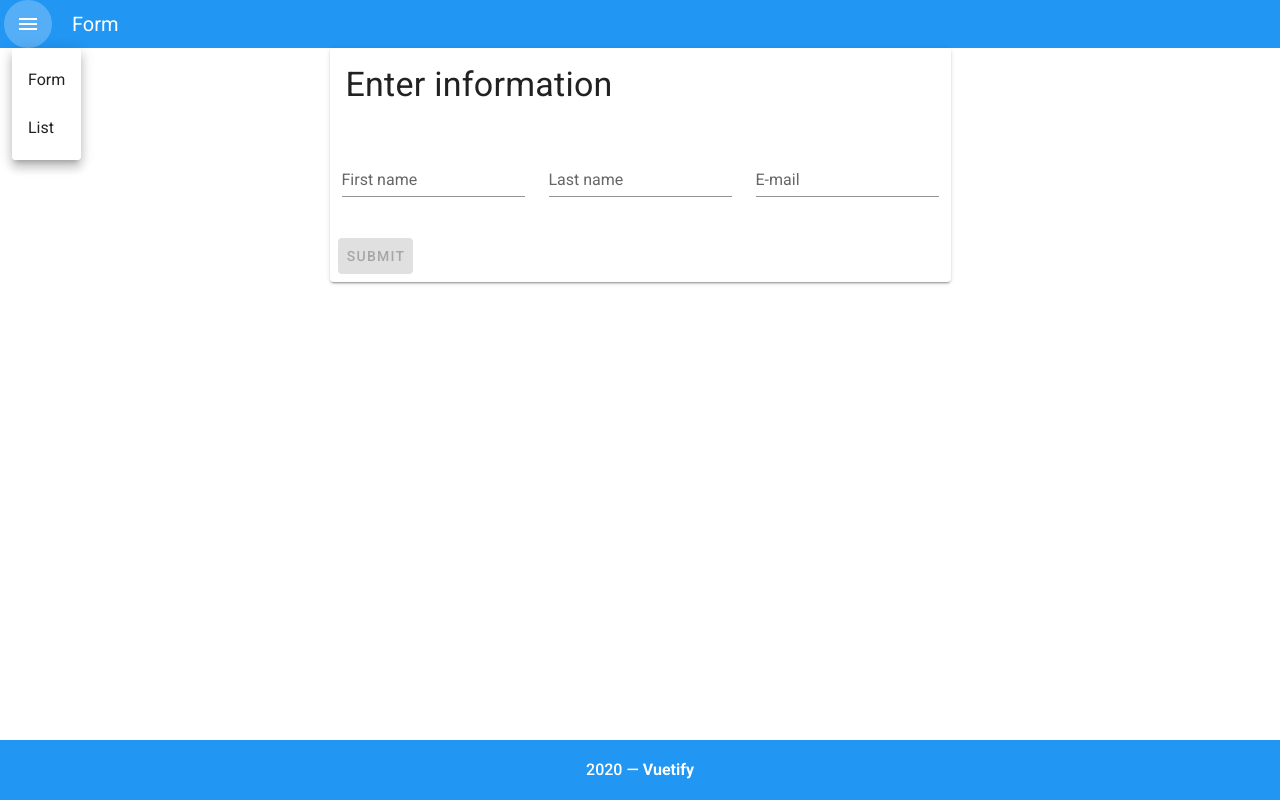
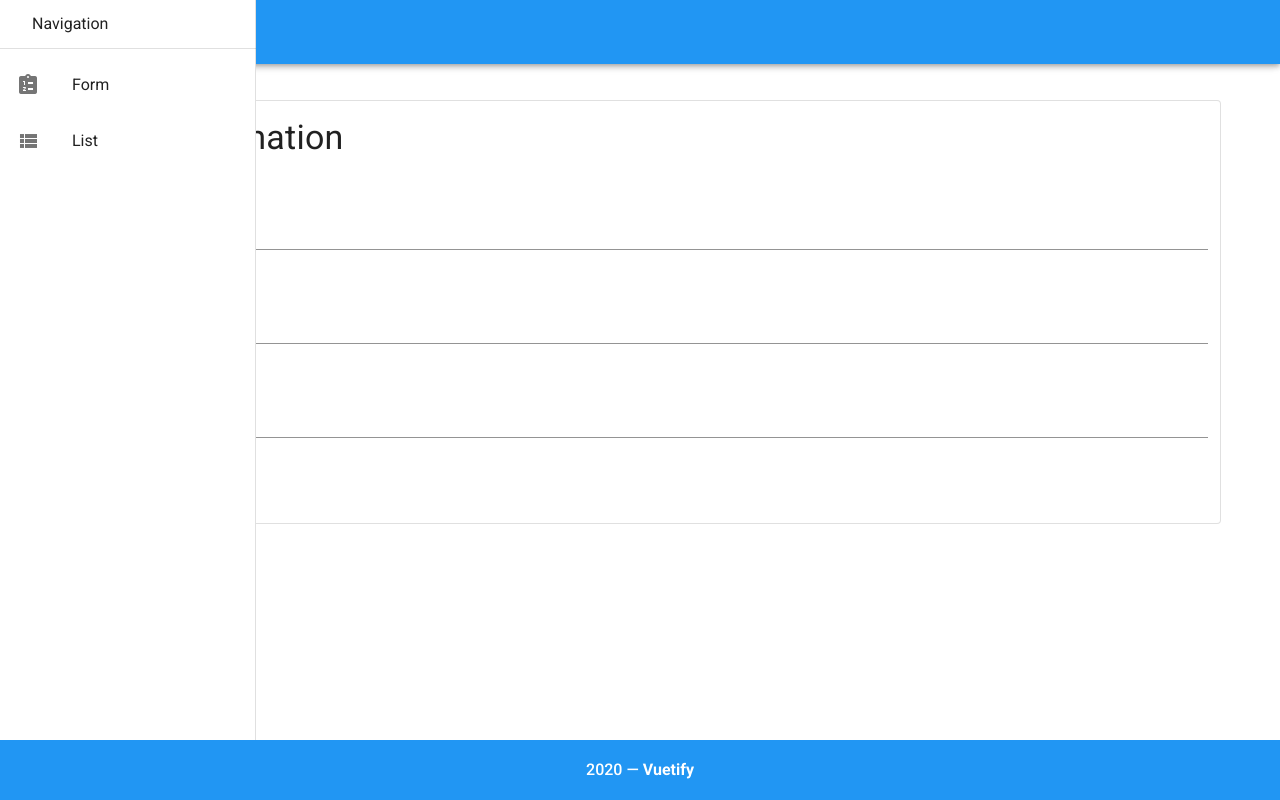
Before and after one commit to Muskotti/vue-test-repo, a Vue app: page / in a window 1280 px wide. Both pictures are taken after a click on the button 28 px from the left and 24 px from the top of the page. Built offline with nearby package versions, Linux system fonts and the light colour scheme.

Commit message:
New container for form and new toolbar

```diff
--- a/src/components/MyForm.vue
+++ b/src/components/MyForm.vue
@@ -1,12 +1,13 @@
 <template>
-  <v-card class="mx-auto">
+<v-container>
+  <v-card class="mx-auto" outlined>
     <v-card-text>
       <p class="display-1 text--primary">Enter information</p>
     </v-card-text>
     <v-form ref="form" v-model="valid">
       <v-container>
         <v-row>
-          <v-col cols="12" md="4">
+          <v-col cols="12">
             <v-text-field
               v-model="fname"
               label="First name"
@@ -15,7 +16,7 @@
             ></v-text-field>
           </v-col>
 
-          <v-col cols="12" md="4">
+          <v-col cols="12">
             <v-text-field
               v-model="lname"
               label="Last name"
@@ -24,7 +25,7 @@
             ></v-text-field>
           </v-col>
 
-          <v-col cols="12" md="4">
+          <v-col cols="12">
             <v-text-field
               v-model="email"
               label="E-mail"
@@ -39,6 +40,7 @@
       <v-btn @click="add" :disabled="!valid" color="success">Submit</v-btn>
     </v-card-actions>
   </v-card>
+  </v-container>
 </template>
 
 <script>
--- a/src/components/MyToolbar.vue
+++ b/src/components/MyToolbar.vue
@@ -1,4 +1,37 @@
 <template>
+  <div>
+    <v-app-bar dence dark color="blue">
+      <v-app-bar-nav-icon @click="drawer = !drawer"></v-app-bar-nav-icon>
+      <v-toolbar-title>{{this.title}}</v-toolbar-title>
+      <v-spacer></v-spacer>
+    </v-app-bar>
+    <v-container>
+      <v-navigation-drawer v-model="drawer" absolute>
+        <v-list-item>
+          <v-list-item>
+            <v-list-item-content>
+              <v-list-item-title>Navigation</v-list-item-title>
+            </v-list-item-content>
+          </v-list-item>
+        </v-list-item>
+        <v-divider></v-divider>
+        <v-list>
+          <v-list-item v-for="item in items" :key="item.title" link @click="updateTitle(item.title)">
+            <v-list-item-icon>
+              <v-icon>{{ item.icon }}</v-icon>
+            </v-list-item-icon>
+            <v-list-item-content>
+              <v-list-item-title>{{ item.title}}</v-list-item-title>
+            </v-list-item-content>
+          </v-list-item>
+        </v-list>
+      </v-navigation-drawer>
+    </v-container>
+  </div>
+</template>
+
+<script>
+/*
   <div>
     <v-toolbar dense color="blue" flat dark elevation="0">
       <v-app-bar-nav-icon>
@@ -18,23 +51,26 @@
       <v-toolbar-title>{{this.title}}</v-toolbar-title>
     </v-toolbar>
   </div>
-</template>
-
-<script>
+*/
 export default {
   props: {
     title: String
   },
   data() {
     return {
+      drawer: false,
       list: false,
-      items: [{ title: "Form" }, { title: "List" }]
+      items: [
+        { title: "Form", icon: "mdi-clipboard-list" },
+        { title: "List", icon: "mdi-view-list" }
+      ]
     };
   },
   methods: {
     updateTitle(item) {
-      this.$emit('updateTitle', item)
-    },
+      this.drawer = false;
+      this.$emit("updateTitle", item);
+    }
   }
 };
 </script>
```
